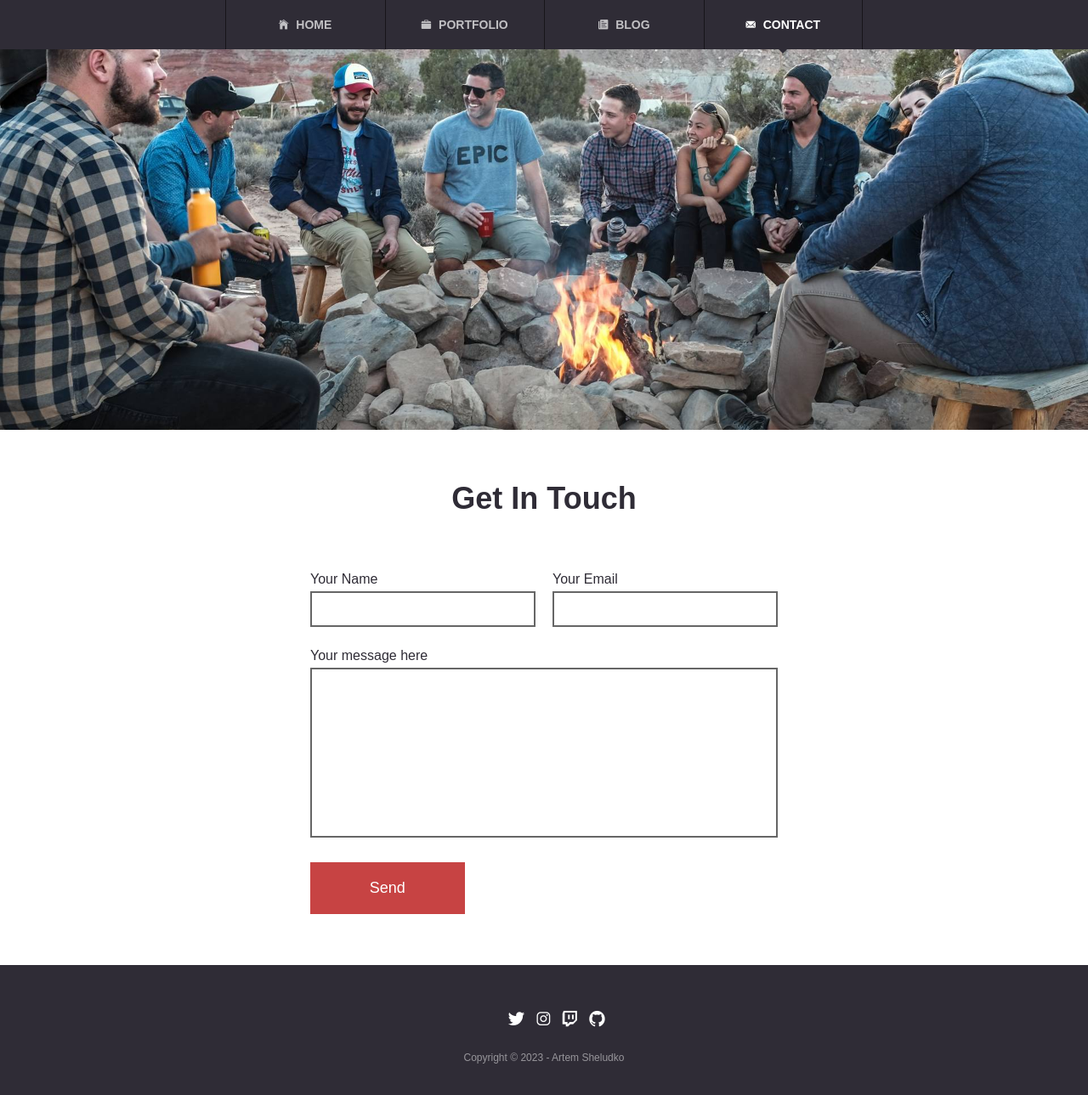
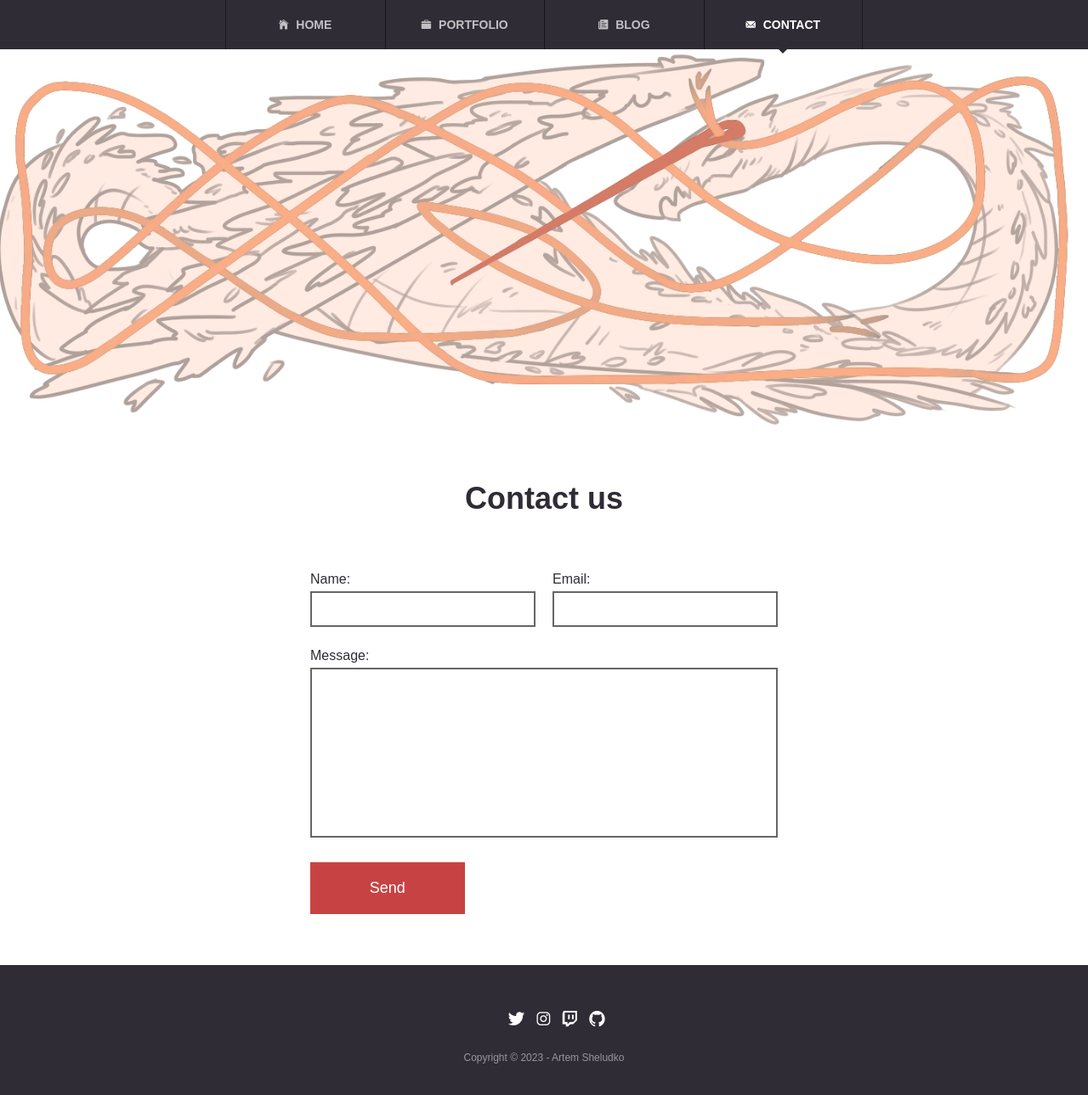
Before and after one commit to Tale-Weavers/taleweavers.github.io, a Jekyll site: the page built from _pages/contact.html, in a window 1280 px wide. Shown: the whole page at 85% size. Built offline with Jekyll 4.4.1, drawn with Linux system fonts in a browser that asks for light colours; nearby versions of some CDN libraries; some web fonts are replaced.

Commit message:
Update contact.html

```diff
--- a/_pages/contact.html
+++ b/_pages/contact.html
@@ -1,7 +1,7 @@
 ---
 layout: page
-title: Get In Touch
-image: 03.jpg
+title: Contact us
+image: banner.jpg
 permalink: /contact/
 ---
 <!-- begin form-box -->
@@ -9,16 +9,16 @@ permalink: /contact/
   <form class="form" method="POST" action="{% if site.data.settings.email %}https://formspree.io/{{site.data.settings.email}}{% else %}#{% endif %}">
     <div class="form-group">
       <div class="form-item form-name">
-        <label for="">Your Name</label>
+        <label for="">Name:</label>
         <input type="text" name="name" required>
       </div>
       <div class="form-item form-email">
-        <label for="">Your Email</label>
+        <label for="">Email:</label>
         <input type="email" name="email" required>
       </div>
     </div>
     <div class="form-item">
-      <label for="">Your message here</label>
+      <label for="">Message:</label>
       <textarea name="text" id="" cols="30" rows="10" required></textarea>
     </div>
     <div class="form-item">
```
